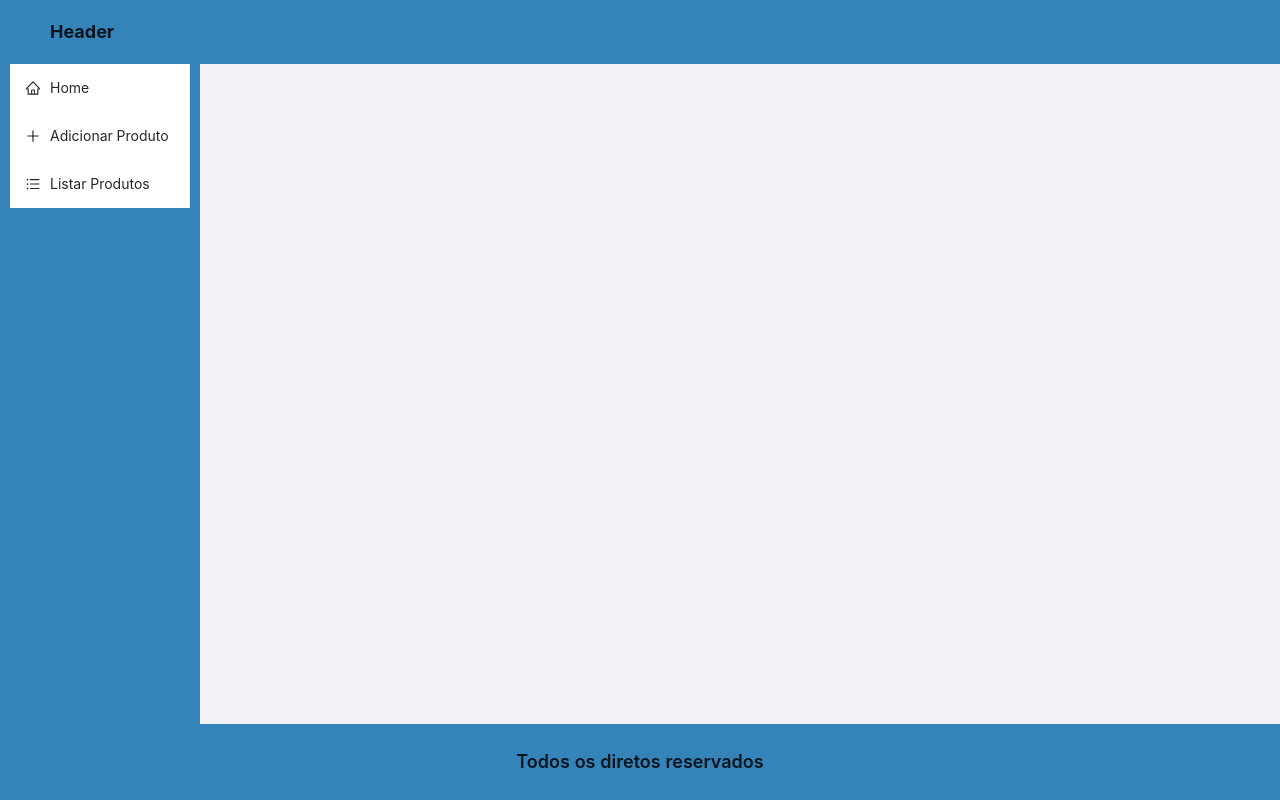
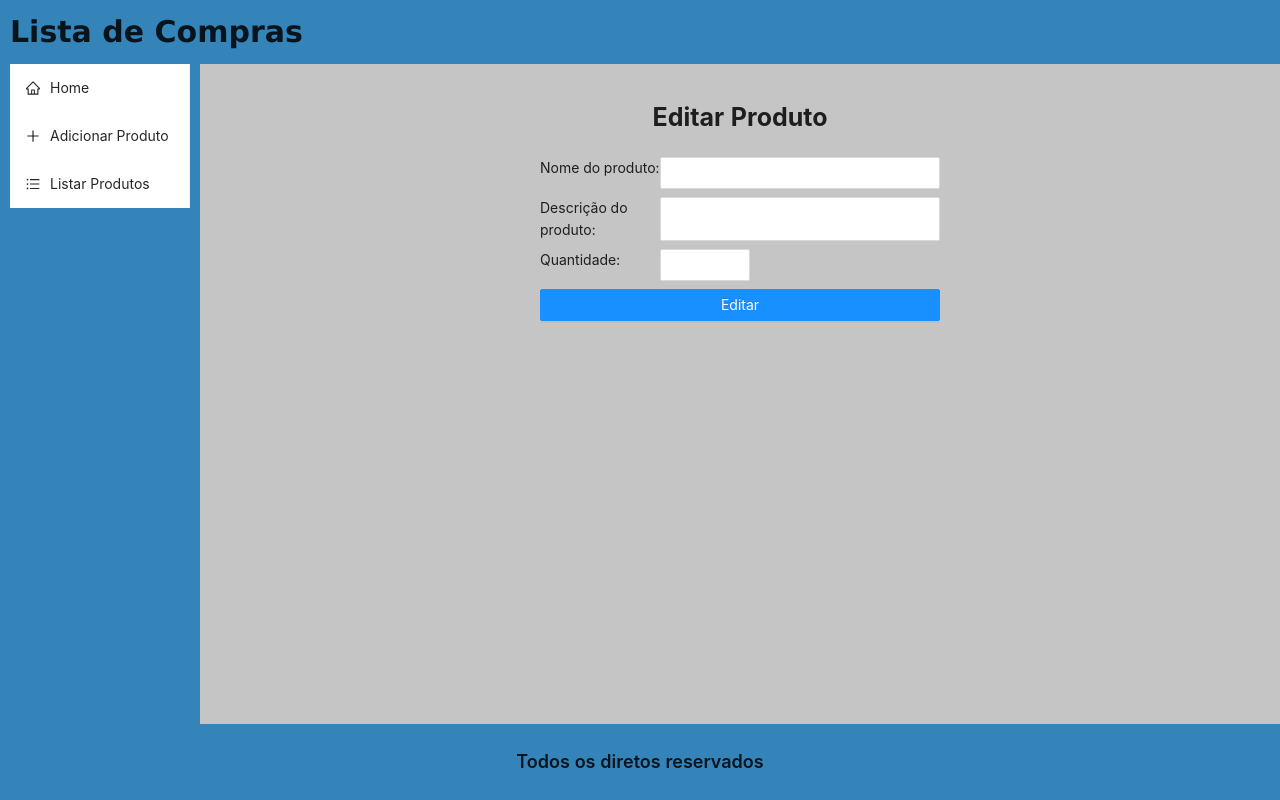
Before and after one commit to marlissonsilva/nest-shopping-list, a React (Create React App) app in the folder front-end/orti-frutti/: page /editar/1 in a window 1280 px wide. Built offline with nearby package versions, Linux system fonts and the light colour scheme.

Commit message:
Subindo página de edição

```diff
--- a/front-end/orti-frutti/src/App.css
+++ b/front-end/orti-frutti/src/App.css
@@ -12,8 +12,11 @@
 
 .header {
   background: #3484b9;
-  font-size: 18px;
+  font-size: 30px;
   font-weight: 700;
+  font-family:Verdana, Geneva, Tahoma, sans-serif;
+  margin: 0;
+  padding:0 10px;
 }
 
 .menu {
@@ -24,6 +27,7 @@
 .content {
   padding: 18px;
   overflow: auto;
+  background: #c5c5c5;
 }
 
 .footer {
--- a/front-end/orti-frutti/src/App.js
+++ b/front-end/orti-frutti/src/App.js
@@ -2,7 +2,7 @@ import './App.css';
 import { Menu, MenuProps } from 'antd'
 
 import Routes from './routes'
-import { useHistory } from 'react-router-dom'
+import { Router, useHistory } from 'react-router-dom'
 import { PlusOutlined, UnorderedListOutlined, HomeOutlined } from '@ant-design/icons';
 
 import { Layout } from 'antd';
@@ -14,13 +14,13 @@ function App() {
   return (
     <div className="main">
       <Layout className='main__content'>
-        <Header className='header'>Header</Header>
+        <Header className='header'>Lista de Compras</Header>
         <Layout>
           <Sider className='menu'>
             <Menu className='menu__section'>
-            <Menu.Item key={1} icon={<HomeOutlined />}>
+              <Menu.Item key={1} icon={<HomeOutlined />}>
                 <a href="/" rel="">
-                 Home
+                  Home
                 </a>
               </Menu.Item>
               <Menu.Item key={2} icon={<PlusOutlined />}>
--- a/front-end/orti-frutti/src/index.js
+++ b/front-end/orti-frutti/src/index.js
@@ -2,10 +2,13 @@ import React from 'react';
 import ReactDOM from 'react-dom';
 import './index.css';
 import App from './App';
+import { BrowserRouter } from "react-router-dom";
 
 ReactDOM.render(
   <React.StrictMode>
-    <App />
+    <BrowserRouter>
+      <App />
+    </BrowserRouter>
   </React.StrictMode>,
   document.getElementById('root')
 );
--- a/front-end/orti-frutti/src/pages/AdicionarProduto/style.css
+++ b/front-end/orti-frutti/src/pages/AdicionarProduto/style.css
@@ -3,7 +3,7 @@
 }
 
 .produto__container h1{
-   font-size: 20px;
+   font-size: 25px;
    font-weight: bold;
    text-align: center;
    margin-bottom: 20px;
@@ -11,7 +11,7 @@
 
 .form{
     max-width: 500px;
-    background-color: rgba(68, 70, 70, 0.301);
+    background-color:#b4b3b3;
     padding: 16px;
     margin: auto;
 
--- a/front-end/orti-frutti/src/pages/DetalhesProduto/index.js
+++ b/front-end/orti-frutti/src/pages/DetalhesProduto/index.js
@@ -5,7 +5,7 @@ import { useParams, useHistory } from "react-router-dom";
 import './style.css'
 
 import { Card, message, Button, Modal } from "antd";
-import { ExclamationCircleOutlined  } from '@ant-design/icons';
+import { ExclamationCircleOutlined, EditOutlined, DeleteOutlined } from '@ant-design/icons';
 
 export default function DetalhesProduto() {
 
@@ -15,7 +15,7 @@ export default function DetalhesProduto() {
 
     const { confirm } = Modal;
 
-        function showConfirm(produto) {
+    function showConfirm(produto) {
         confirm({
             title: 'Deseja mesmo excluir produto?',
             icon: <ExclamationCircleOutlined />,
@@ -27,7 +27,7 @@ export default function DetalhesProduto() {
                 console.log('Cancel');
             },
         });
-        }
+    }
 
     function handleDelete(id) {
         api.delete(`/item/${id}`)
@@ -61,7 +61,10 @@ export default function DetalhesProduto() {
                     <p>UpdateAt: {produto.updatedAt}</p>
                     <p>Descrição: {produto.description}</p>
                     <p>Quantidade: {produto.quantity}</p>
-                    <Button type="danger" onClick={()=> showConfirm(produto)} >Excluir produto</Button>
+                    <div className="btn__container">
+                        <Button type="primary" icon={<EditOutlined />} onClick={() => history.push(`/editar/${produto.id}`, produto)} >Editar</Button>
+                        <Button type="danger" icon={<DeleteOutlined />} onClick={() => showConfirm(produto)} >Excluir</Button>
+                    </div>
                 </Card>
             </div>
         </div >
--- a/front-end/orti-frutti/src/pages/DetalhesProduto/style.css
+++ b/front-end/orti-frutti/src/pages/DetalhesProduto/style.css
@@ -10,3 +10,8 @@
    align-items: center;
    justify-content: center;
 }
+
+.btn__container{
+    display: flex;
+    justify-content: space-between;
+}
--- /dev/null
+++ b/front-end/orti-frutti/src/pages/EditarProduto/index.js
@@ -0,0 +1,69 @@
+import './style.css'
+
+import React, { useEffect, useState } from 'react'
+import api from '../../services/api'
+
+import { useHistory, useLocation } from 'react-router-dom'
+
+import { mesagge, Input, Button, InputNumber, message } from 'antd';
+
+export default function EditarProduto() {
+
+    const history = useHistory()
+    const location = useLocation()
+
+    const [produtoEdit, setProdutoEdit] = useState({})
+
+    useEffect(() => {
+        console.log(location.state)
+        setProdutoEdit({ ...location.state })
+    }, [location])
+
+    async function handleSubmitEdit(produto) {
+        api.patch(`/item/${produto.id}`, produto)
+            .then((response) => {
+                if (response.status === 200) {
+                    message.success("Produto editado com sucesso!")
+                    history.push('/produtos')
+                }
+            })
+            .catch((err) => {
+                message.error("Aconteceu um erro inesperado " + err.response.data.message)
+            })
+    }
+
+
+    return (
+        <div className='produto__container'>
+            <h1>Editar Produto</h1>
+            <div className='produto__edit'>
+                <div className='produto__campo'>
+                    <span className='produto__label'>Nome do produto:</span>
+                    <Input value={produtoEdit?.name} onChange={(e) => {
+                        setProdutoEdit((produtoEdit) => {
+                            return { ...produtoEdit, name: e.target.value }
+                        })
+                    }} />
+                </div>
+                <div className='produto__campo'>
+                    <span className='produto__label'>Descrição do produto:</span>
+                    <Input value={produtoEdit?.description} onChange={(e) => {
+                        setProdutoEdit((produtoEdit) => {
+                            return { ...produtoEdit, description: e.target.value }
+                        })
+                    }} />
+                </div>
+                <div className='produto__campo'>
+                    <span className='produto__label'>Quantidade:</span>
+                    <InputNumber value={produtoEdit?.quantity} onChange={(e) => {
+                        setProdutoEdit((produtoEdit) => {
+                            return { ...produtoEdit, quantity: e }
+                        })
+                    }} />
+                </div>
+
+                <Button type='primary' className='btn__edit' onClick={() => handleSubmitEdit(produtoEdit)}>Editar</Button>
+            </div>
+        </div>
+    )
+}
--- /dev/null
+++ b/front-end/orti-frutti/src/pages/EditarProduto/style.css
@@ -0,0 +1,17 @@
+.produto__container h1{
+    font-size: 25px;
+}
+
+.produto__edit {
+    display: flex;
+    flex-direction: column;
+    margin: auto;
+    max-width: 400px;
+    width: 50%;
+    gap: 8px;
+}
+
+.produto__campo {
+    display: grid;
+    grid-template-columns: 30% 1fr;
+}
--- a/front-end/orti-frutti/src/pages/Inicio/style.css
+++ b/front-end/orti-frutti/src/pages/Inicio/style.css
@@ -1,5 +1,5 @@
 .inicio__container{
-    max-width: 1200px;
+    max-width: 1100px;
 }
 
 .center{
--- a/front-end/orti-frutti/src/pages/Produtos/index.js
+++ b/front-end/orti-frutti/src/pages/Produtos/index.js
@@ -29,7 +29,7 @@ export default function Produtos() {
                     <Card className='card' key={produto.id} title={produto.name} bordered={false} >
                         <p> Descrição: {produto.description}</p>
                         <p>Quantidade: {produto.quantity}</p>
-                        <Button onClick={()=> history.push(`/detalhes/${produto.id}`) }>Detalhes</Button>
+                        <Button type='primary' onClick={()=> history.push(`/detalhes/${produto.id}`) }>Detalhes</Button>
                     </Card>
                 ))}
             </div>
--- a/front-end/orti-frutti/src/pages/Produtos/style.css
+++ b/front-end/orti-frutti/src/pages/Produtos/style.css
@@ -5,7 +5,7 @@
 }
 
 .produto__container__prod h1 {
-    text-align: center;
+    /* text-align: center; */
     font-size: 25px;
 
 }
--- a/front-end/orti-frutti/src/routes.js
+++ b/front-end/orti-frutti/src/routes.js
@@ -1,19 +1,21 @@
 
 import React from "react";
-import { BrowserRouter, Route, Switch} from "react-router-dom";
+import { BrowserRouter, Route, Switch } from "react-router-dom";
 import Inicio from './pages/Inicio'
 import Produtos from './pages/Produtos'
 import AdicionarProduto from './pages/AdicionarProduto';
-import DetalhesProduto from './pages/DetalhesProduto'
+import DetalhesProduto from './pages/DetalhesProduto';
+import EditarProduto from './pages/EditarProduto'
 
 export default function Routes() {
     return (
         <BrowserRouter>
             <Switch>
                 <Route path='/' exact component={Inicio} />
-                <Route path='/produtos' component={Produtos}/>
-                <Route path='/adicionar' component={AdicionarProduto}/>
-                <Route path='/detalhes/:id' component={DetalhesProduto}/>
+                <Route path='/produtos' component={Produtos} />
+                <Route path='/adicionar' component={AdicionarProduto} />
+                <Route path='/detalhes/:id' component={DetalhesProduto} />
+                <Route path='/editar/:id' component={EditarProduto} />
             </Switch>
         </BrowserRouter>
     )
```
Also changed, not shown: 2 other files (tests, documents, lock files or other folders).
